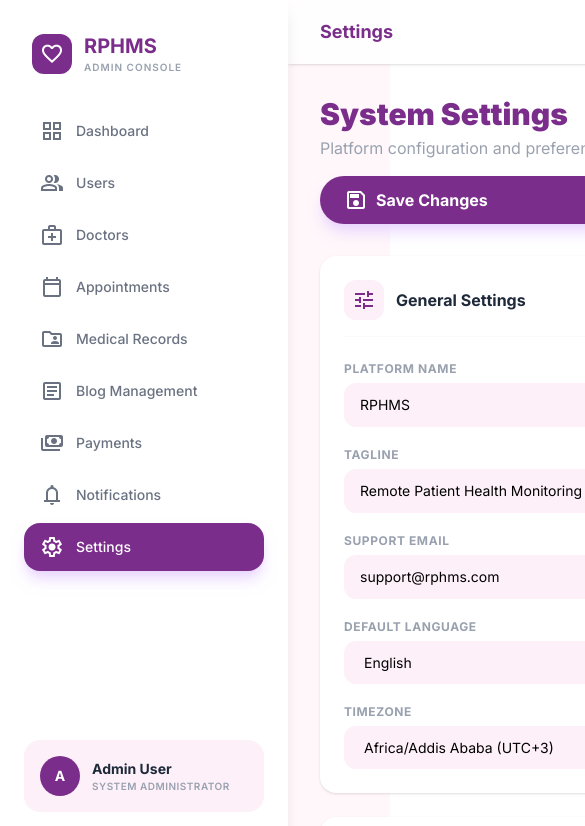
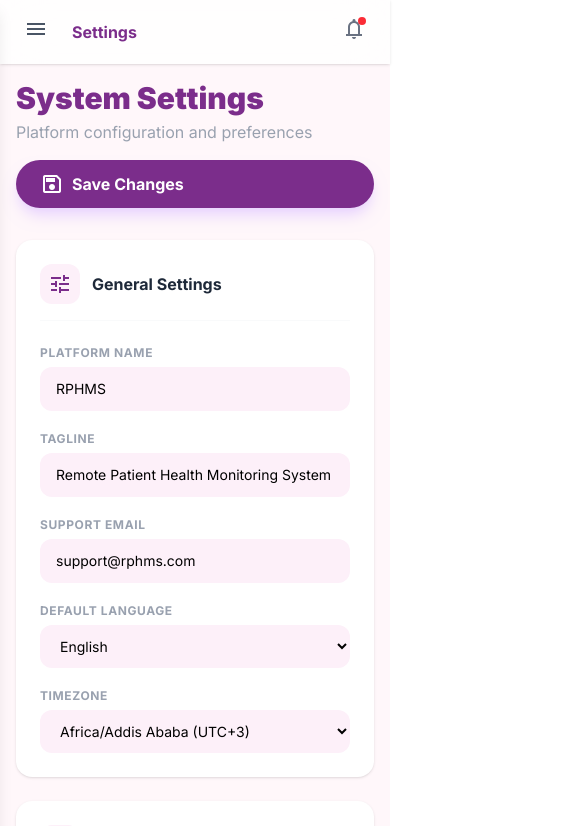
Before and after one commit to Betselot627/Tenaye-Health-Remote-Monitoring-Platform, a React (Vite) app in the folder frontend/: page /admin/settings in a window 390 px wide. Shown: the top 826 px of the page, 585 px wide, since content can reach past the window. Built offline with nearby package versions, Linux system fonts and the light colour scheme.

Commit message:
fix:Sidebar Burger toggle,Scrollable sidebar,Mobile responsiveness

```diff
--- a/frontend/src/pages/Admin/components/AdminLayout.jsx
+++ b/frontend/src/pages/Admin/components/AdminLayout.jsx
@@ -1,4 +1,5 @@
-import { Link, useLocation} from "react-router-dom";
+import { useState, useEffect } from "react";
+import { Link, useLocation } from "react-router-dom";
 
 const navItems = [
   { path: "/admin", label: "Dashboard", icon: "grid_view" },
@@ -14,24 +15,59 @@ const navItems = [
 
 export default function AdminLayout({ children, title }) {
   const location = useLocation();
+  const [sidebarOpen, setSidebarOpen] = useState(false);
+
+  // Close sidebar on route change (mobile)
+  useEffect(() => {
+    setSidebarOpen(false);
+  }, [location.pathname]);
+
+  // Close sidebar when clicking outside on mobile
+  const handleOverlayClick = () => setSidebarOpen(false);
 
   return (
     <div className="flex min-h-screen bg-[#fff7fa]">
-      {/* Sidebar */}
-      <aside className="w-72 fixed h-screen bg-white shadow-lg flex flex-col py-8 px-4 z-50">
-        {/* Logo */}
-        <div className="px-4 mb-8 flex items-center gap-3">
+
+      {/* ── Overlay (mobile only) ── */}
+      {sidebarOpen && (
+        <div
+          className="fixed inset-0 bg-black/40 z-40 lg:hidden"
+          onClick={handleOverlayClick}
+          aria-hidden="true"
+        />
+      )}
+
+      {/* ── Sidebar ── */}
+      <aside
+        className={`
+          fixed top-0 left-0 h-screen w-72 bg-white shadow-lg z-50
+          flex flex-col
+          transition-transform duration-300 ease-in-out
+          ${sidebarOpen ? "translate-x-0" : "-translate-x-full"}
+          lg:translate-x-0
+        `}
+      >
+        {/* Logo + close button (close only visible on mobile) */}
+        <div className="px-6 py-6 flex items-center gap-3 flex-shrink-0">
           <div className="w-10 h-10 bg-[#7B2D8B] rounded-xl flex items-center justify-center">
             <span className="material-symbols-outlined text-white text-lg">favorite</span>
           </div>
-          <div>
+          <div className="flex-1">
             <h1 className="text-xl font-bold text-[#7B2D8B]">RPHMS</h1>
             <p className="text-[10px] text-gray-400 uppercase tracking-widest font-semibold">Admin Console</p>
           </div>
+          {/* Close button — mobile only */}
+          <button
+            className="lg:hidden p-1 rounded-lg hover:bg-purple-50 text-gray-500 transition-colors"
+            onClick={() => setSidebarOpen(false)}
+            aria-label="Close sidebar"
+          >
+            <span className="material-symbols-outlined text-xl">close</span>
+          </button>
         </div>
 
-        {/* Nav */}
-        <nav className="flex-1 space-y-1">
+        {/* Scrollable Nav */}
+        <nav className="flex-1 overflow-y-auto px-2 pb-4 space-y-1 scrollbar-thin scrollbar-thumb-purple-200 scrollbar-track-transparent">
           {navItems.map((item) => {
             const isActive = location.pathname === item.path;
             return (
@@ -51,9 +87,9 @@ export default function AdminLayout({ children, title }) {
           })}
         </nav>
 
-        {/* Admin Profile */}
-        <div className="mx-2 p-4 bg-[#fdf0f9] rounded-2xl flex items-center gap-3">
-          <div className="w-10 h-10 rounded-full bg-[#7B2D8B] flex items-center justify-center text-white font-bold text-sm">
+        {/* Admin Profile — always visible at bottom */}
+        <div className="flex-shrink-0 mx-4 mb-6 p-4 bg-[#fdf0f9] rounded-2xl flex items-center gap-3">
+          <div className="w-10 h-10 rounded-full bg-[#7B2D8B] flex items-center justify-center text-white font-bold text-sm flex-shrink-0">
             A
           </div>
           <div className="overflow-hidden">
@@ -63,21 +99,36 @@ export default function AdminLayout({ children, title }) {
         </div>
       </aside>
 
-      {/* Main Content */}
-      <main className="ml-72 flex-1 flex flex-col min-h-screen">
+      {/* ── Main Content ── */}
+      <main className="flex-1 flex flex-col min-h-screen lg:ml-72 w-full">
+
         {/* Top Bar */}
-        <header className="sticky top-0 z-40 bg-white/80 backdrop-blur-xl shadow-sm flex justify-between items-center h-16 px-8">
-          <h2 className="text-lg font-bold text-[#7B2D8B]">{title}</h2>
-          <div className="flex items-center gap-4">
+        <header className="sticky top-0 z-40 bg-white/80 backdrop-blur-xl shadow-sm flex items-center h-16 px-4 md:px-8 gap-4">
+
+          {/* Burger button */}
+          <button
+            className="p-2 rounded-xl hover:bg-purple-50 text-gray-600 transition-colors lg:hidden flex-shrink-0"
+            onClick={() => setSidebarOpen(true)}
+            aria-label="Open sidebar"
+          >
+            <span className="material-symbols-outlined text-2xl">menu</span>
+          </button>
+
+          <h2 className="text-base md:text-lg font-bold text-[#7B2D8B] flex-1 truncate">{title}</h2>
+
+          <div className="flex items-center gap-2 md:gap-4">
+            {/* Search — hidden on small screens */}
             <div className="relative hidden md:block">
               <span className="material-symbols-outlined absolute left-3 top-1/2 -translate-y-1/2 text-gray-400 text-lg">search</span>
               <input
-                className="pl-10 pr-4 py-2 bg-[#fdf0f9] border-none rounded-full text-sm focus:outline-none focus:ring-2 focus:ring-purple-200 w-56"
+                className="pl-10 pr-4 py-2 bg-[#fdf0f9] border-none rounded-full text-sm focus:outline-none focus:ring-2 focus:ring-purple-200 w-48 lg:w-56"
                 placeholder="Search..."
                 type="text"
               />
             </div>
-            <button className="relative p-2 rounded-full hover:bg-purple-50 transition-colors">
+
+            {/* Notification bell */}
+            <button className="relative p-2 rounded-full hover:bg-purple-50 transition-colors flex-shrink-0">
               <span className="material-symbols-outlined text-gray-500">notifications</span>
               <span className="absolute top-2 right-2 w-2 h-2 bg-red-500 rounded-full"></span>
             </button>
@@ -85,7 +136,7 @@ export default function AdminLayout({ children, title }) {
         </header>
 
         {/* Page Content */}
-        <div className="p-8 flex-1">
+        <div className="p-4 md:p-8 flex-1">
           {children}
         </div>
       </main>
```
